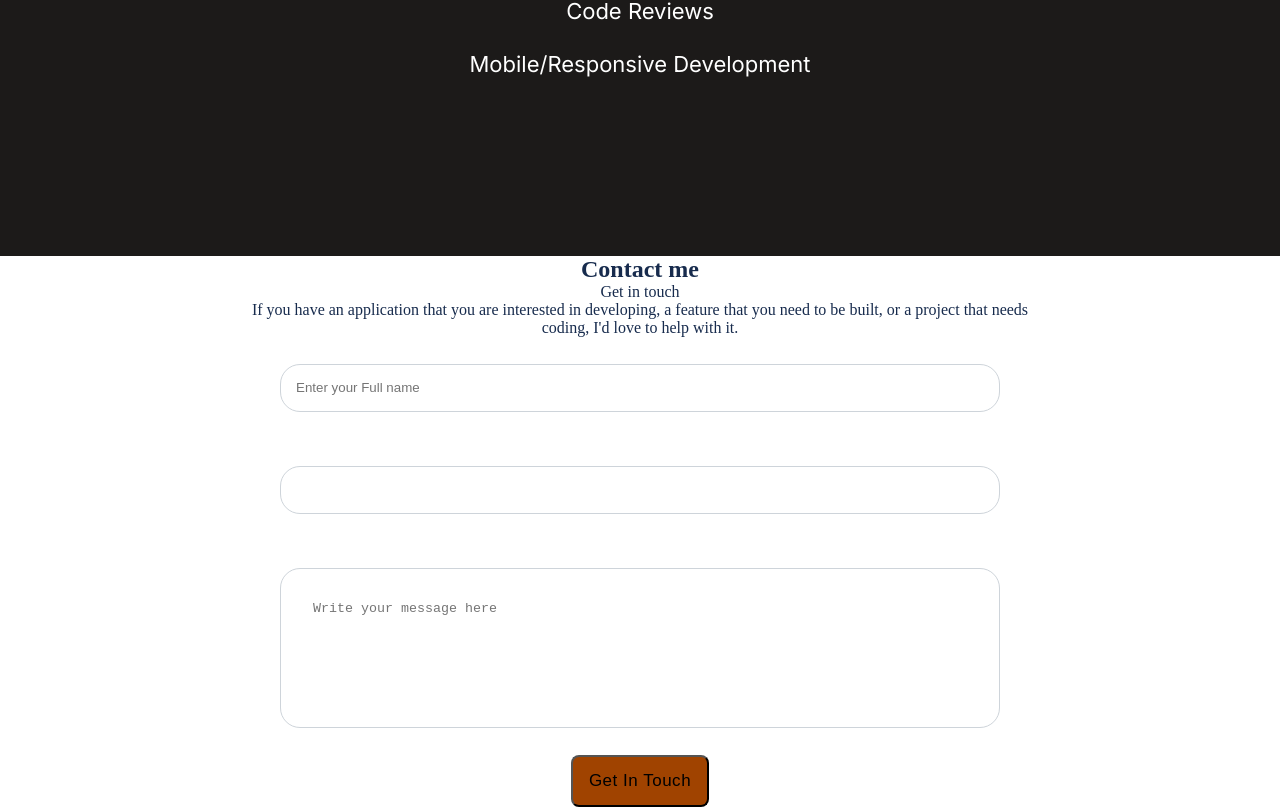
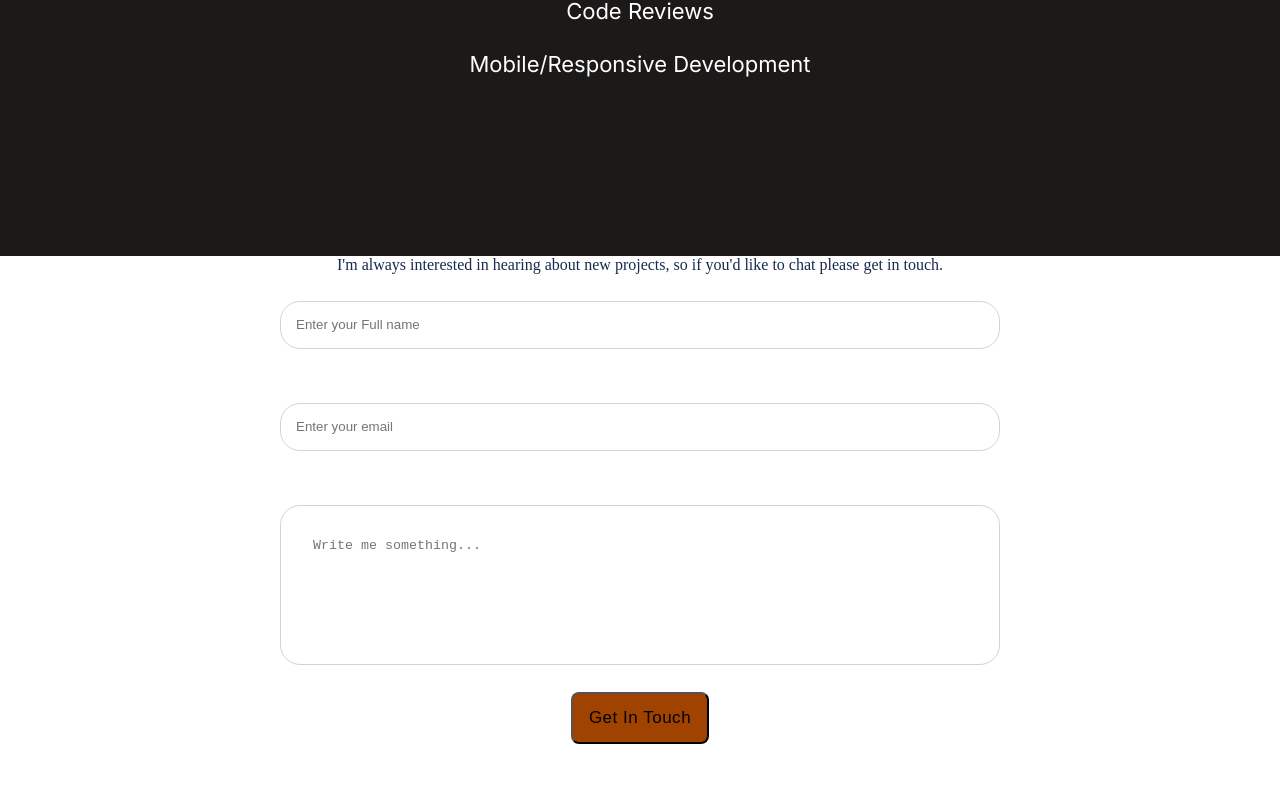
Before and after one commit to NatiG25/cr-contact-form, a website: page index.html in a window 1280 px wide. Shown: the part 6451-7258 px from the top of the page. After the commit the page ends 7195 px from the top, so only its background shows below. Drawn offline with Linux system fonts and the light colour scheme.

Commit message:
Write a proper intro for the contact me section

```diff
--- a/index.html
+++ b/index.html
@@ -155,7 +155,9 @@
           <div class="card-description">
             <h2>Weather App</h2>
             <p class="white-description">
-              This is a responsive weather app made with JavaScript that displays the temperature, humidity and timezone for cities around the world.
+              This is a responsive weather app made with JavaScript that
+              displays the temperature, humidity and timezone for cities around
+              the world.
             </p>
             <ul class="project-stacks card-stacks">
               <li>HTML</li>
@@ -216,7 +218,6 @@
             >
           </div>
         </div>
-
       </div>
       <div class="about-me">
         <section class="about-me-section">
@@ -292,13 +293,10 @@
 
       <footer>
         <section id="contact" class="contact">
-          <h2 class="section-title">Contact me</h2>
-          <span class="section-subtitle">Get in touch</span>
 
-          <p>
-            If you have an application that you are interested in developing, a
-            feature that you need to be built, or a project that needs coding, I'd
-            love to help with it.
+          <p class="contact-title">
+            I'm always interested in hearing about new projects, so if you'd
+            like to chat please get in touch.
           </p>
 
           <form
@@ -323,6 +321,7 @@
               type="email"
               required
               name="userEmail"
+              placeholder="Enter your email"
             />
 
             <textarea
@@ -331,10 +330,10 @@
               id="message"
               required
               maxlength="500"
-              placeholder="Write your message here"
+              placeholder="Write me something..."
             ></textarea>
             <div class="submit-button">
-              <button class="contact-button button" type="submit">
+              <button class="contact-button" type="submit">
                 Get In Touch
               </button>
             </div>
```
